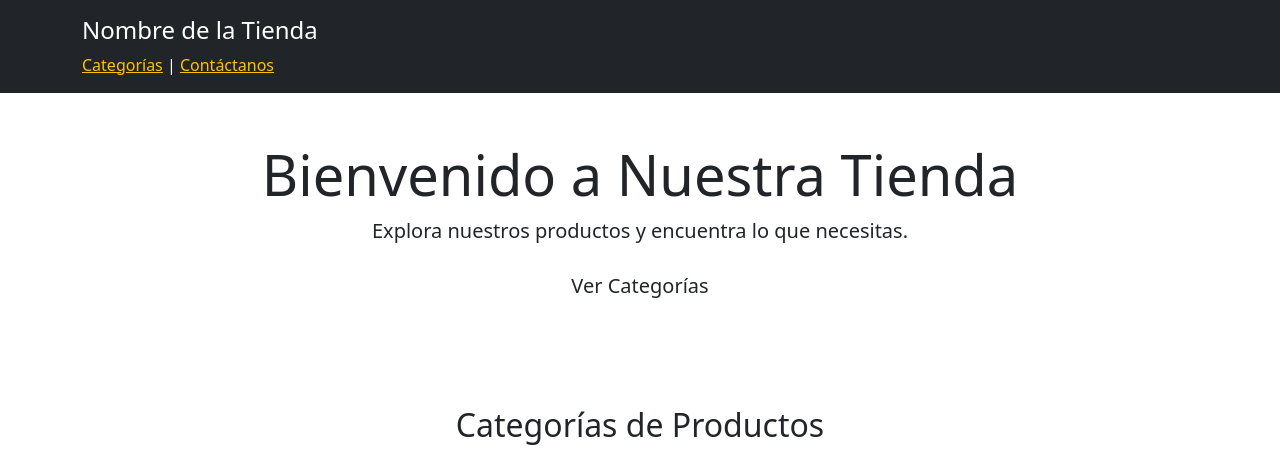
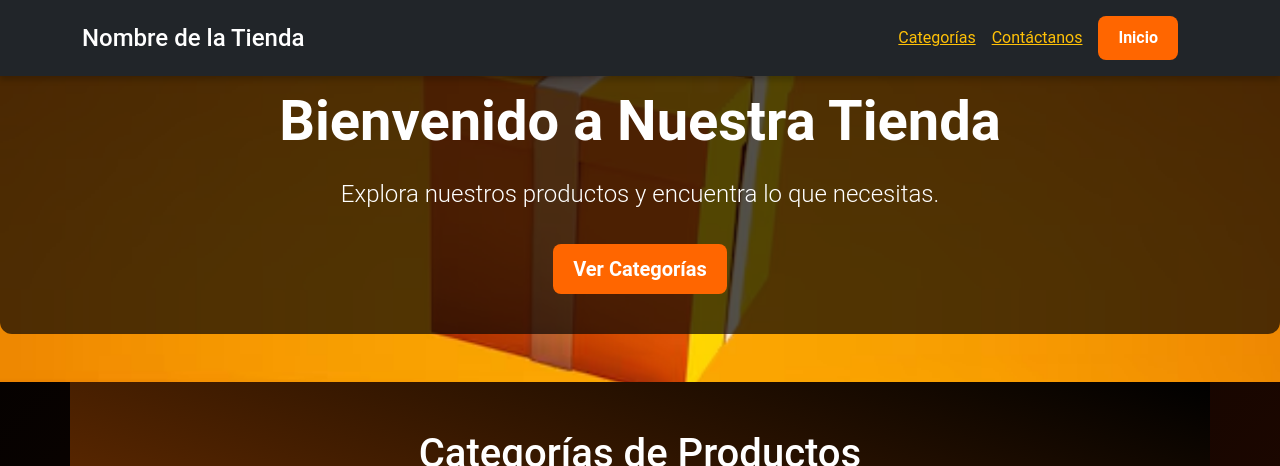
Before and after one commit to FranciscoMartinezBruzonn/ventadebolsas, a PHP site: page / in a window 1280 px wide. Shown: the top 466 px of the page. Run offline with PHP 8.4, Linux system fonts and the light colour scheme.

Commit message:
ui y ux 2

```diff
--- a/header.php
+++ b/header.php
@@ -1,9 +1,10 @@
 <header class="py-3 bg-dark text-white">
-    <div class="container">
-        <h1 class="h4">Nombre de la Tienda</h1>
-        <nav>
-            <a href="#categories" class="text-warning">Categorías</a> |
-            <a href="#contact" class="text-warning">Contáctanos</a>
+    <div class="container d-flex justify-content-between align-items-center">
+        <h1 class="h4 mb-0">Nombre de la Tienda</h1>
+        <nav class="d-flex align-items-center">
+            <a href="#categories" class="text-warning me-3">Categorías</a>
+            <a href="#contact" class="text-warning me-3">Contáctanos</a>
+            <a href="#top" class="btn btn-orange">Inicio</a>
         </nav>
     </div>
 </header>
--- a/index.php
+++ b/index.php
@@ -5,14 +5,14 @@
     <meta name="viewport" content="width=device-width, initial-scale=1.0">
     <title>Nombre de la Tienda</title>
     <link href="https://cdn.jsdelivr.net/npm/bootstrap@5.3.0/dist/css/bootstrap.min.css" rel="stylesheet">
-    <link href="styles.css" rel="stylesheet">
+    <link href="style.css" rel="stylesheet">
 </head>
 <body>
 
 <?php include 'header.php'; ?>
 
 <!-- Hero Section -->
-<section class="hero text-center py-5">
+<section class="hero text-center py-5" id="top">
     <div class="hero-overlay">
         <div class="container">
             <h1 class="display-4">Bienvenido a Nuestra Tienda</h1>
@@ -85,6 +85,9 @@ foreach ($categories as $category) {
 
     echo '
             </div>
+            <div class="text-center mt-4">
+                <a href="#top" class="btn btn-orange">Volver al Inicio</a>
+            </div>
         </div>
     </section>';
 }
@@ -123,6 +126,14 @@ foreach ($categories as $category) {
             });
         });
     });
+
+    document.querySelector('a[href="#top"]').addEventListener('click', function(e) {
+    e.preventDefault();
+    window.scrollTo({
+        top: 0,
+        behavior: 'smooth'
+    });
+});
 </script>
 
 <!-- Bootstrap Scripts -->
--- a/style.css
+++ b/style.css
@@ -1,98 +1,295 @@
-/* Estilos personalizados */
+/* Fondo del cuerpo con gradiente diagonal */
+body {
+    background: linear-gradient(135deg, #000000, #ff4000); /* Gradiente diagonal de negro a rojo */
+    color: #ea4f0c;
+    margin: 0;
+    font-family: 'Roboto', sans-serif; /* Tipografía más moderna */
+    line-height: 1.6;
+    scroll-behavior: smooth;
+}
+
+/* Hero Section */
 .hero {
+    background-image: url(representacion-3d-caja-regalo-naranja-lazo-blanco_190619-2682.avif);
+    background-repeat: no-repeat;
+    background-position: center;
+    background-size: cover;
+    background-attachment: fixed;
     position: relative;
-    background-image: url('hero-bg.jpg'); /* Añadir una imagen de fondo */
-    background-size: cover;
-    background-position: center;
     color: #fff;
-    padding: 60px 0;
+    padding: 80px 0;
     text-align: center;
 }
 
 .hero-overlay {
-    background: rgba(0, 0, 0, 0.5); /* Añadir un overlay oscuro */
-    padding: 20px;
-    border-radius: 8px;
+    background: rgba(11, 6, 3, 0.7); /* Overlay oscuro con más opacidad */
+    padding: 40px;
+    border-radius: 12px;
 }
 
 .hero h1 {
-    font-size: 3rem;
+    font-size: 3.5rem;
+    font-weight: bold;
     margin-bottom: 20px;
 }
 
 .hero p {
-    font-size: 1.25rem;
+    font-size: 1.5rem;
+    max-width: 700px;
+    margin: 0 auto 30px auto;
 }
 
+/* Botones */
 .btn-orange {
     background-color: #ff6600;
     color: #fff;
     border: none;
-    transition: background-color 0.3s ease;
+    transition: background-color 0.3s ease, box-shadow 0.3s ease;
+    padding: 10px 20px;
+    border-radius: 8px;
+    font-weight: bold;
 }
 
 .btn-orange:hover {
     background-color: #e65c00;
+    box-shadow: 0 8px 16px rgba(0, 0, 0, 0.2);
 }
 
+/* Secciones con gradiente diagonal */
+section {
+    background: linear-gradient(200deg, #000000, #ff6f00); /* Gradiente diagonal entre negro y rojo */
+    padding: 60px 0;
+    color: #fff;
+    text-align: center;
+}
+
+section h2 {
+    font-size: 2.5rem;
+    margin-bottom: 40px;
+}
+
+/* Cards (Tarjetas de Productos) */
 .card {
-    border: 1px solid #ddd;
-    border-radius: 8px;
+    border: 2px solid #0a0000;
+    border-radius: 12px;
     overflow: hidden;
-    transition: box-shadow 0.3s ease;
+    transition: transform 0.3s ease, box-shadow 0.3s ease;
+    background-color: #1a1a1a; /* Color de fondo oscuro para las tarjetas */
 }
 
 .card:hover {
-    box-shadow: 0 4px 8px rgba(0, 0, 0, 0.2);
+    transform: translateY(-10px);
+    box-shadow: 0 8px 16px rgba(0, 0, 0, 0.2);
 }
 
 .card-img-top {
-    height: 200px;
+    height: 250px;
     object-fit: cover;
 }
 
 .card-body {
-    display: flex;
-    flex-direction: column;
-    justify-content: space-between;
-    position: relative;
+    padding: 20px;
+    color: #fff;
 }
 
+.card-body h5 {
+    font-size: 1.25rem;
+    font-weight: bold;
+    margin-bottom: 10px;
+}
+
+.card-body p {
+    font-size: 1rem;
+    margin-bottom: 20px;
+}
+
+/* Botones en las tarjetas */
 .card-body .btn {
-    margin-top: auto;
     background-color: #ff6600;
     color: #fff;
     border: none;
-    border-radius: 0 0 8px 8px;
+    border-radius: 8px;
     width: 100%;
-    padding: 10px;
+    padding: 12px;
     text-align: center;
     font-weight: bold;
-    transition: background-color 0.3s ease;
+    transition: background-color 0.3s ease, box-shadow 0.3s ease;
 }
 
 .card-body .btn:hover {
     background-color: #e65c00;
+    box-shadow: 0 6px 12px rgba(0, 0, 0, 0.2);
 }
 
+/* Formulario de contacto */
 form .form-label {
     font-weight: bold;
+    color: #fff;
 }
 
 form .form-control {
     border-radius: 8px;
+    padding: 12px;
+    background-color: #333; /* Fondo oscuro en campos de formulario */
+    color: #fff;
+    border: 1px solid #555;
+}
+
+form .form-control:focus {
+    outline: none;
+    border-color: #ff6600;
+    box-shadow: 0 0 8px rgba(255, 102, 0, 0.5);
 }
 
 form .btn-orange {
     background-color: #ff6600;
     color: #fff;
     border: none;
-    width: 100%;
-    padding: 10px;
+    padding: 12px;
     font-weight: bold;
-    transition: background-color 0.3s ease;
+    border-radius: 8px;
+    transition: background-color 0.3s ease, box-shadow 0.3s ease;
 }
 
 form .btn-orange:hover {
     background-color: #e65c00;
+    box-shadow: 0 6px 12px rgba(0, 0, 0, 0.2);
 }
+/* Header */
+header {
+    position: fixed;
+    top: 0;
+    width: 100%;
+    background: rgba(0, 0, 0, 0.85); /* Fondo oscuro con transparencia */
+    box-shadow: 0 4px 6px rgba(0, 0, 0, 0.2);
+    z-index: 1000;
+    padding: 15px 0;
+}
+
+header .logo {
+    color: #ff6600;
+    font-size: 1.8rem;
+    font-weight: bold;
+    margin-left: 20px;
+    text-transform: uppercase;
+}
+
+header nav {
+    display: flex;
+    justify-content: space-between;
+    align-items: center;
+    padding: 0 20px;
+}
+
+header ul {
+    list-style-type: none;
+    display: flex;
+    margin: 0;
+    padding: 0;
+}
+
+header ul li {
+    margin-left: 30px;
+}
+
+header ul li a {
+    color: #fff;
+    text-decoration: none;
+    font-size: 1rem;
+    font-weight: bold;
+    transition: color 0.3s ease, border-bottom 0.3s ease;
+    padding-bottom: 5px;
+    position: relative;
+}
+
+header ul li a:hover {
+    color: #ff6600;
+    border-bottom: 2px solid #ff6600; /* Efecto de subrayado al hacer hover */
+}
+
+/* Footer */
+footer {
+    background-color: #111;
+    color: #fff;
+    padding: 60px 20px;
+    text-align: center;
+    display: flex;
+    justify-content: space-between;
+    flex-wrap: wrap;
+}
+
+footer .footer-content {
+    max-width: 1200px;
+    margin: 0 auto;
+    display: flex;
+    justify-content: space-between;
+    flex-wrap: wrap;
+}
+
+footer .footer-col {
+    flex: 1;
+    min-width: 250px;
+    padding: 20px;
+}
+
+footer h4 {
+    font-size: 1.2rem;
+    margin-bottom: 20px;
+    color: #ff6600;
+}
+
+footer ul {
+    list-style-type: none;
+    padding: 0;
+}
+
+footer ul li {
+    margin-bottom: 10px;
+}
+
+footer ul li a {
+    color: #fff;
+    text-decoration: none;
+    transition: color 0.3s ease;
+}
+
+footer ul li a:hover {
+    color: #ff6600;
+}
+
+footer .social-icons {
+    display: flex;
+    justify-content: center;
+    margin-top: 20px;
+}
+
+footer .social-icons a {
+    color: #fff;
+    font-size: 1.5rem;
+    margin: 0 15px;
+    transition: color 0.3s ease;
+}
+
+footer .social-icons a:hover {
+    color: #ff6600;
+}
+
+/* Ajustes para pantallas pequeñas */
+@media (max-width: 768px) {
+    header {
+        padding: 10px 0;
+    }
+
+    header ul li {
+        margin-left: 15px;
+    }
+
+    footer {
+        text-align: center;
+        flex-direction: column;
+    }
+
+    footer .footer-col {
+        margin-bottom: 20px;
+    }
+}
```
Also changed, not shown: representacion-3d-caja-regalo-naranja-lazo-blanco_190619-2682.avif (added).
